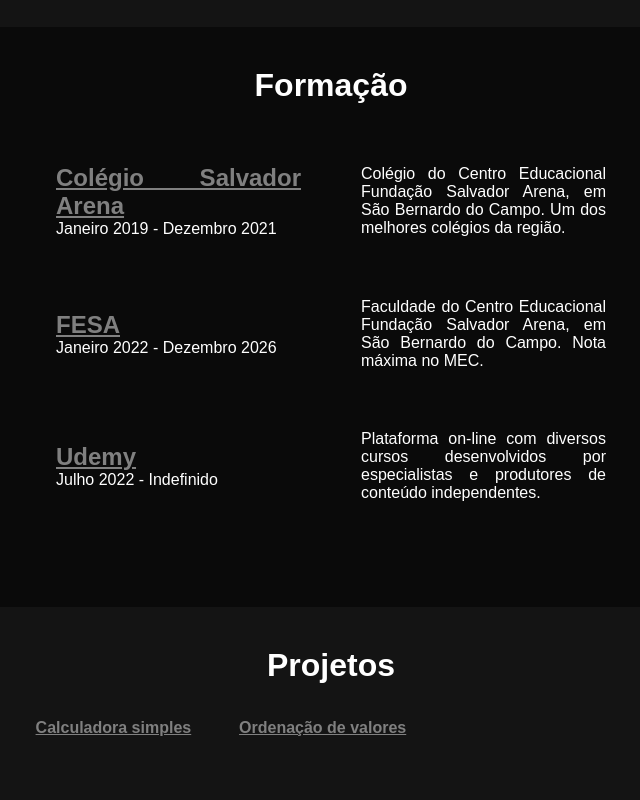
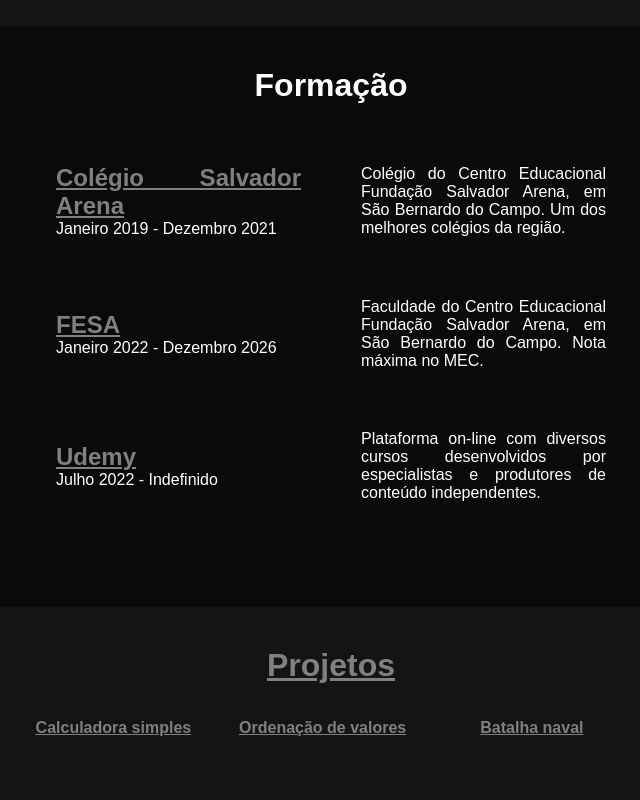
Before and after one commit to KelvinFS04/KelvinFS04.github.io, a plain HTML site: page index.html in a window 1280 px wide. Shown: the part 793-1593 px from the top of the page, without its empty margins (309-949 px from the left). Drawn offline with Linux system fonts and the light colour scheme.

Commit message:
link do batalha naval adicionado no resumo

```diff
--- a/index.html
+++ b/index.html
@@ -150,13 +150,16 @@
 
     <!--Peojetos-->
     <div class="fundoClaro">
-        <div class="containers"><h3>Projetos</h3>
+        <div class="containers"> <a href="Páginas/Outros-projetos.html"><h3>Projetos</h3></a>
 
             <div class="separaçãoEm3">
                 <a href="Páginas/Projetos/Calculadora/Calculadora.html"><h4>Calculadora simples</h4></a>
             </div>
             <div class="separaçãoEm3">
                 <a href="Páginas/Projetos/Ordenação/Ordenação.html"><h4>Ordenação de valores</h4></a>
+            </div>
+            <div class="separaçãoEm3">
+                <a href="Páginas/Projetos/Batalha naval/Batalha-naval.html"><h4>Batalha naval</h4></a>
             </div>
 
         </div>
```
